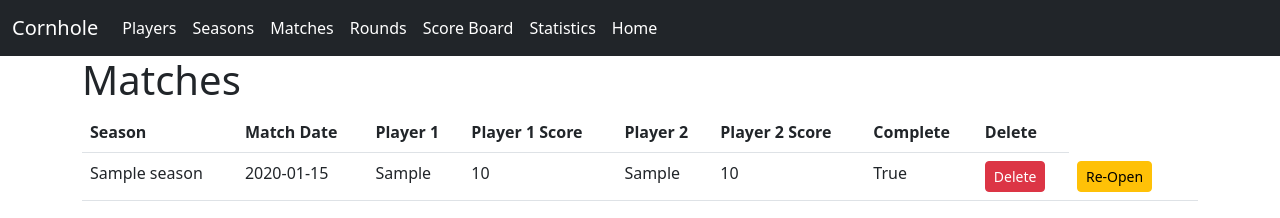
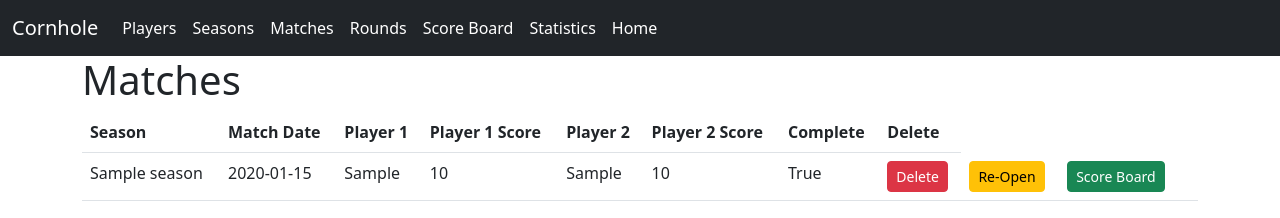
Before and after one commit to sjvonstein/Cornhole, a Flask app: page /matches in a window 1280 px wide. Shown: the top 218 px of the page. Run offline with Flask 3, Linux system fonts and the light colour scheme; tables that the repository leaves empty hold one stand-in row (values such as "Sample post"); some libraries are stand-ins or nearby versions.

Commit message:
Added button to load previous_rounds of a match

```diff
--- a/website/templates/matches.html
+++ b/website/templates/matches.html
@@ -55,6 +55,13 @@
                         <input type="submit" class="btn btn-sm btn-warning" value="Re-Open"
                             onclick="return confirm('Are you sure you want to re-open this match?')">
                     </form>
+                    <!-- A button which will open up the score-board.html page with this matches rounds loaded.-->
+                    <td>
+                    <form method="POST"
+                        action="{{ url_for('views.previous_rounds', match_id=match.id) }}">
+                        <input type="submit" class="btn btn-sm btn-success" value="Score Board">
+                    </form>
+                    </td>
                   {% endif %}
                 </td>
                 <td></td>
```
